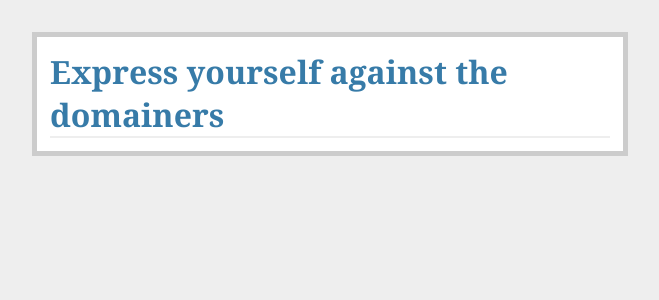
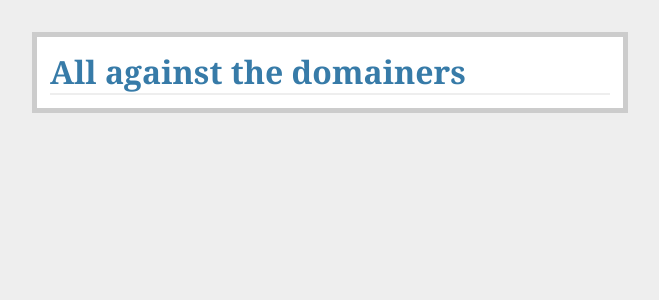
Before and after one commit to fedaro/nodomainers, a Python web app: template templates/layout.html in a window 1280 px wide. Shown: the top 300 px of the page, without its empty margins (310-969 px from the left). Run offline with Jinja, Linux system fonts and the light colour scheme; the template is opened without the code that fills it, so the values that code supplies are empty.

Commit message:
Changed layout header text.

```diff
--- a/templates/layout.html
+++ b/templates/layout.html
@@ -2,7 +2,7 @@
 <title>NoDomainers</title>
 <link rel=stylesheet type=text/css href="{{ url_for('static', filename='style.css') }}">
 <div class=page>
-  <h1>Express yourself against the domainers</h1>
+  <h1>All against the domainers</h1>
   {% for message in get_flashed_messages() %}
     <div class=flash>{{ message }}</div>
   {% endfor %}
```
